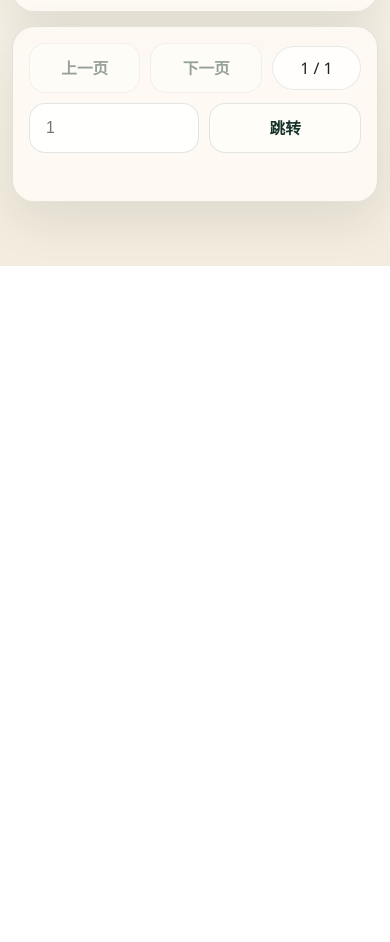
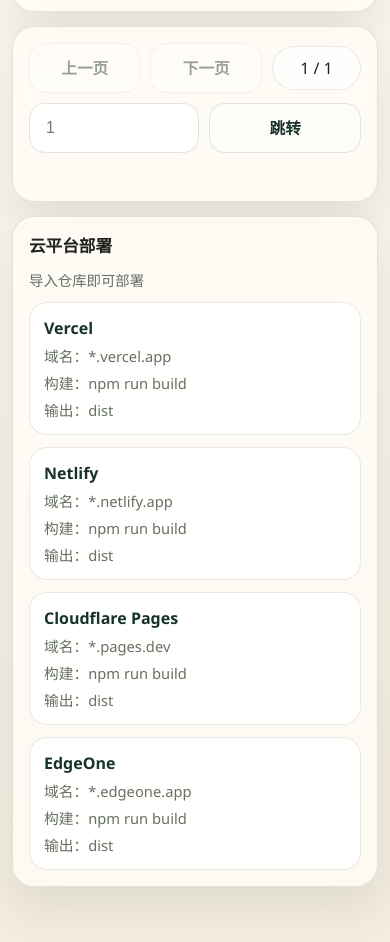
Before and after one commit to lilixu3/goldbach-validator-web, a website: page index.html in a window 390 px wide. Shown: the part 815-1757 px from the top of the page. Before the commit the page ends 1081 px from the top, so only its background shows below. Drawn offline with Linux system fonts and the light colour scheme.

Commit message:
适配多平台仓库导入部署
新增统一 dist 构建脚本与 Vercel、Netlify、Cloudflare Pages、EdgeOne 配置文件。补充部署文档、README 与页面部署区块，并为相关能力添加测试覆盖。

```diff
--- /dev/null
+++ b/edgeone.json
@@ -0,0 +1,5 @@
+{
+  "buildCommand": "npm run build",
+  "outputDirectory": "./dist",
+  "nodeVersion": "20.18.0"
+}
--- a/index.html
+++ b/index.html
@@ -65,6 +65,39 @@
         </div>
         <p id="pager-hint" class="pager-hint"></p>
       </section>
+
+      <section class="deploy-panel" aria-labelledby="deploy-title">
+        <div class="section-head">
+          <h2 id="deploy-title">云平台部署</h2>
+          <p>导入仓库即可部署</p>
+        </div>
+        <div class="deploy-grid">
+          <article class="deploy-card">
+            <strong>Vercel</strong>
+            <span>域名：*.vercel.app</span>
+            <span>构建：npm run build</span>
+            <span>输出：dist</span>
+          </article>
+          <article class="deploy-card">
+            <strong>Netlify</strong>
+            <span>域名：*.netlify.app</span>
+            <span>构建：npm run build</span>
+            <span>输出：dist</span>
+          </article>
+          <article class="deploy-card">
+            <strong>Cloudflare Pages</strong>
+            <span>域名：*.pages.dev</span>
+            <span>构建：npm run build</span>
+            <span>输出：dist</span>
+          </article>
+          <article class="deploy-card">
+            <strong>EdgeOne</strong>
+            <span>域名：*.edgeone.app</span>
+            <span>构建：npm run build</span>
+            <span>输出：dist</span>
+          </article>
+        </div>
+      </section>
     </main>
 
     <div id="toast" class="toast" hidden aria-live="polite"></div>
--- a/package.json
+++ b/package.json
@@ -3,6 +3,7 @@
   "private": true,
   "type": "module",
   "scripts": {
+    "build": "node scripts/build-static.mjs",
     "test": "node --test"
   }
 }
--- a/styles.css
+++ b/styles.css
@@ -55,7 +55,8 @@
 .control-panel,
 .status-panel,
 .result-panel,
-.pager-panel {
+.pager-panel,
+.deploy-panel {
   border: 1px solid var(--line);
   border-radius: var(--radius-xl);
   background: var(--panel);
@@ -92,7 +93,8 @@
 
 .control-panel,
 .status-panel,
-.pager-panel {
+.pager-panel,
+.deploy-panel {
   margin-top: 14px;
   padding: 16px;
 }
@@ -317,6 +319,54 @@
   font-size: 0.92rem;
 }
 
+.deploy-panel {
+  margin-top: 14px;
+}
+
+.section-head {
+  display: flex;
+  align-items: baseline;
+  justify-content: space-between;
+  gap: 12px;
+  margin-bottom: 12px;
+}
+
+.section-head h2 {
+  margin: 0;
+  font-size: 1.04rem;
+}
+
+.section-head p {
+  margin: 0;
+  color: var(--muted);
+  font-size: 0.9rem;
+}
+
+.deploy-grid {
+  display: grid;
+  grid-template-columns: repeat(2, minmax(0, 1fr));
+  gap: 12px;
+}
+
+.deploy-card {
+  display: grid;
+  gap: 6px;
+  padding: 14px;
+  border: 1px solid rgba(23, 50, 43, 0.1);
+  border-radius: var(--radius-lg);
+  background: rgba(255, 255, 255, 0.88);
+}
+
+.deploy-card strong {
+  font-size: 1rem;
+  color: var(--accent);
+}
+
+.deploy-card span {
+  color: var(--muted);
+  font-size: 0.92rem;
+}
+
 .toast {
   position: fixed;
   left: 50%;
@@ -340,7 +390,8 @@
 @media (max-width: 760px) {
   .control-panel,
   .status-panel,
-  .pair-list {
+  .pair-list,
+  .deploy-grid {
     grid-template-columns: 1fr;
   }
 
@@ -359,7 +410,8 @@
   .control-panel,
   .status-panel,
   .result-panel,
-  .pager-panel {
+  .pager-panel,
+  .deploy-panel {
     border-radius: 22px;
   }
 
@@ -374,4 +426,9 @@
   .page-status {
     justify-content: center;
   }
+
+  .section-head {
+    flex-direction: column;
+    align-items: flex-start;
+  }
 }
```
Also changed, not shown: DEPLOY.md (added, +60 -0 lines), scripts/build-static.mjs (added, +16 -0 lines), tests/goldbach.test.js (+55 -0 lines), README.md, netlify.toml (added), vercel.json (added), 2 other files.
